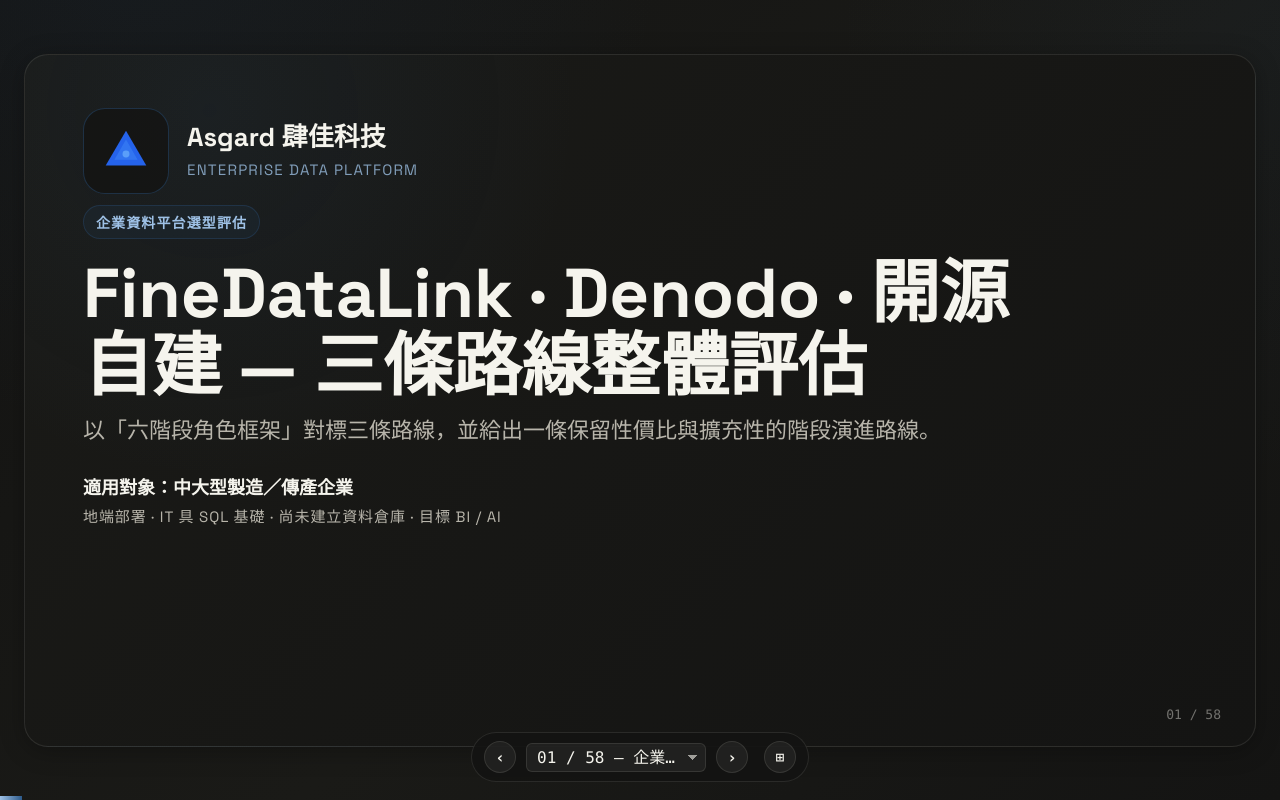
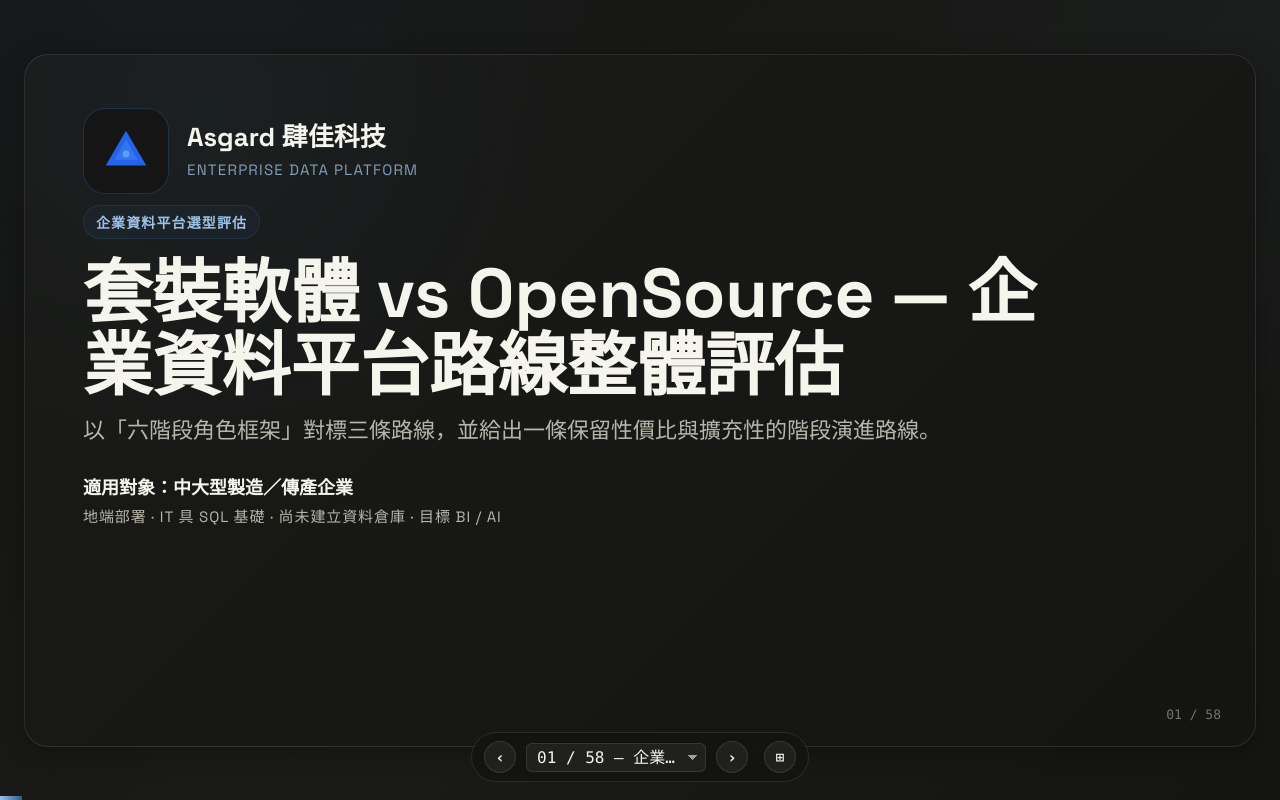
Before and after one commit to asgard-ai-platform/asgard-slides, a React (Vite) app in the folder decks/asgard-data-platform-evaluation/: page /#1 in a window 1280 px wide. Built offline with nearby package versions, Linux system fonts and the light colour scheme.

Commit message:
fix(deck): genericize title to 套裝軟體 vs OpenSource (no named products in headline)

```diff
--- a/decks/asgard-data-platform-evaluation/package.json
+++ b/decks/asgard-data-platform-evaluation/package.json
@@ -2,7 +2,7 @@
   "name": "asgard-data-platform-evaluation",
   "private": true,
   "version": "0.0.0",
-  "description": "企業資料平台選型評估：FineDataLink · Denodo · 開源自建 三條路線整體評估",
+  "description": "企業資料平台選型評估：套裝軟體 vs OpenSource 路線整體評估",
   "type": "module",
   "scripts": {
     "dev": "vite",
--- a/decks/asgard-data-platform-evaluation/src/chapters.ts
+++ b/decks/asgard-data-platform-evaluation/src/chapters.ts
@@ -5,7 +5,7 @@ export const chapters: Chapter[] = [
   { startSlide: 3,  title: "Executive Summary", subtitle: "給決策者的十分鐘版本" },
   { startSlide: 9,  title: "背景與評估目標",    subtitle: "為什麼需要 Data Solution" },
   { startSlide: 15, title: "六階段角色框架",    subtitle: "一把共同的尺" },
-  { startSlide: 22, title: "方案放進框架",      subtitle: "FineDataLink · Denodo · 開源自建" },
+  { startSlide: 22, title: "方案放進框架",      subtitle: "套裝軟體 · 資料虛擬化 · OpenSource" },
   { startSlide: 29, title: "三條路線深入評估",  subtitle: "八維度對標" },
   { startSlide: 36, title: "目標藍圖 Lakehouse", subtitle: "地端全開源完整架構" },
   { startSlide: 42, title: "階段演進路線",      subtitle: "PostgreSQL 中台 → Lakehouse" },
--- a/decks/asgard-data-platform-evaluation/src/slides/01-cover.tsx
+++ b/decks/asgard-data-platform-evaluation/src/slides/01-cover.tsx
@@ -21,7 +21,7 @@ export default function Slide() {
       </div>
 
       <span className={styles.kicker}>企業資料平台選型評估</span>
-      <h1>FineDataLink · Denodo · 開源自建 — 三條路線整體評估</h1>
+      <h1>套裝軟體 vs OpenSource — 企業資料平台路線整體評估</h1>
       <p className={styles.lead}>
         以「六階段角色框架」對標三條路線，並給出一條保留性價比與擴充性的階段演進路線。
       </p>
```
